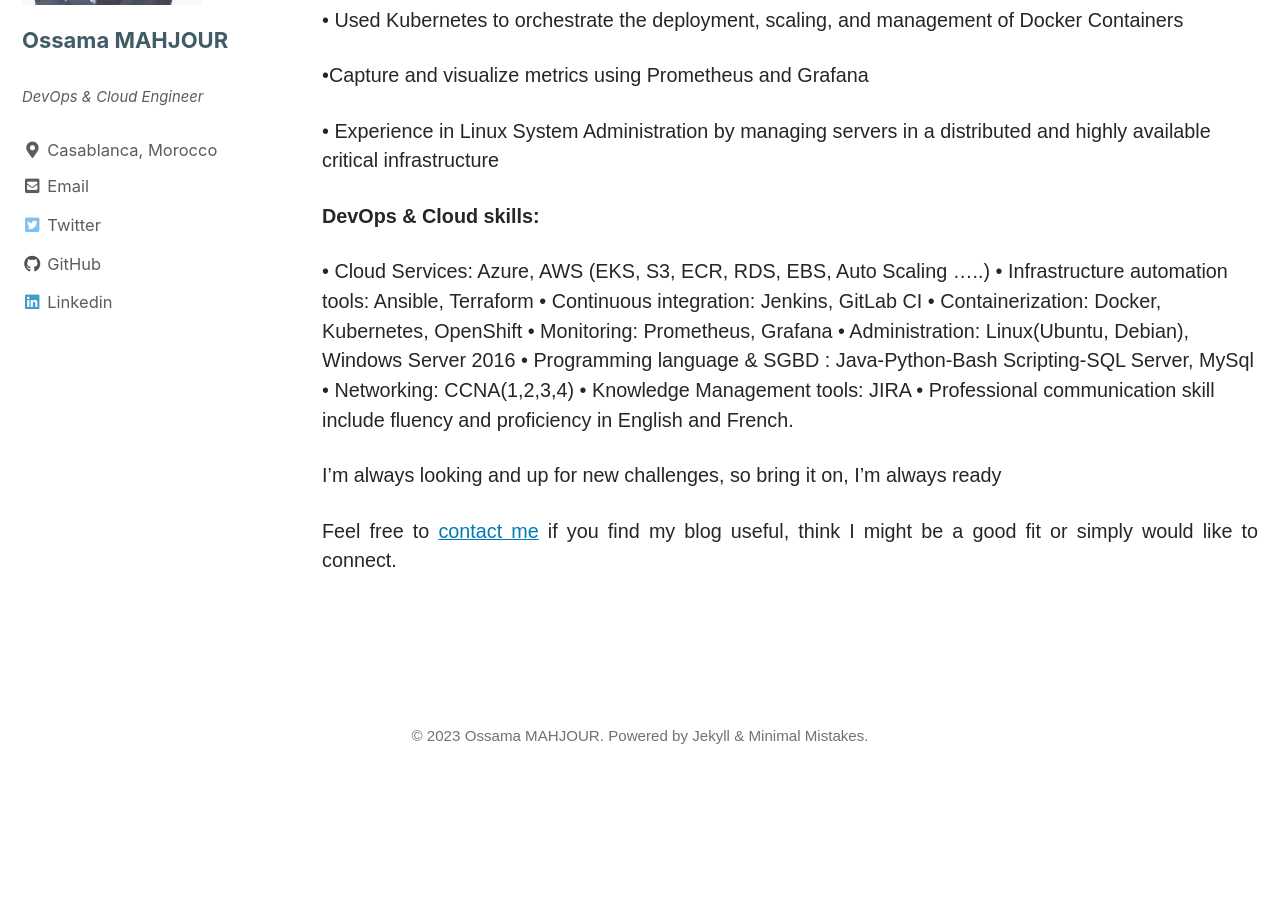
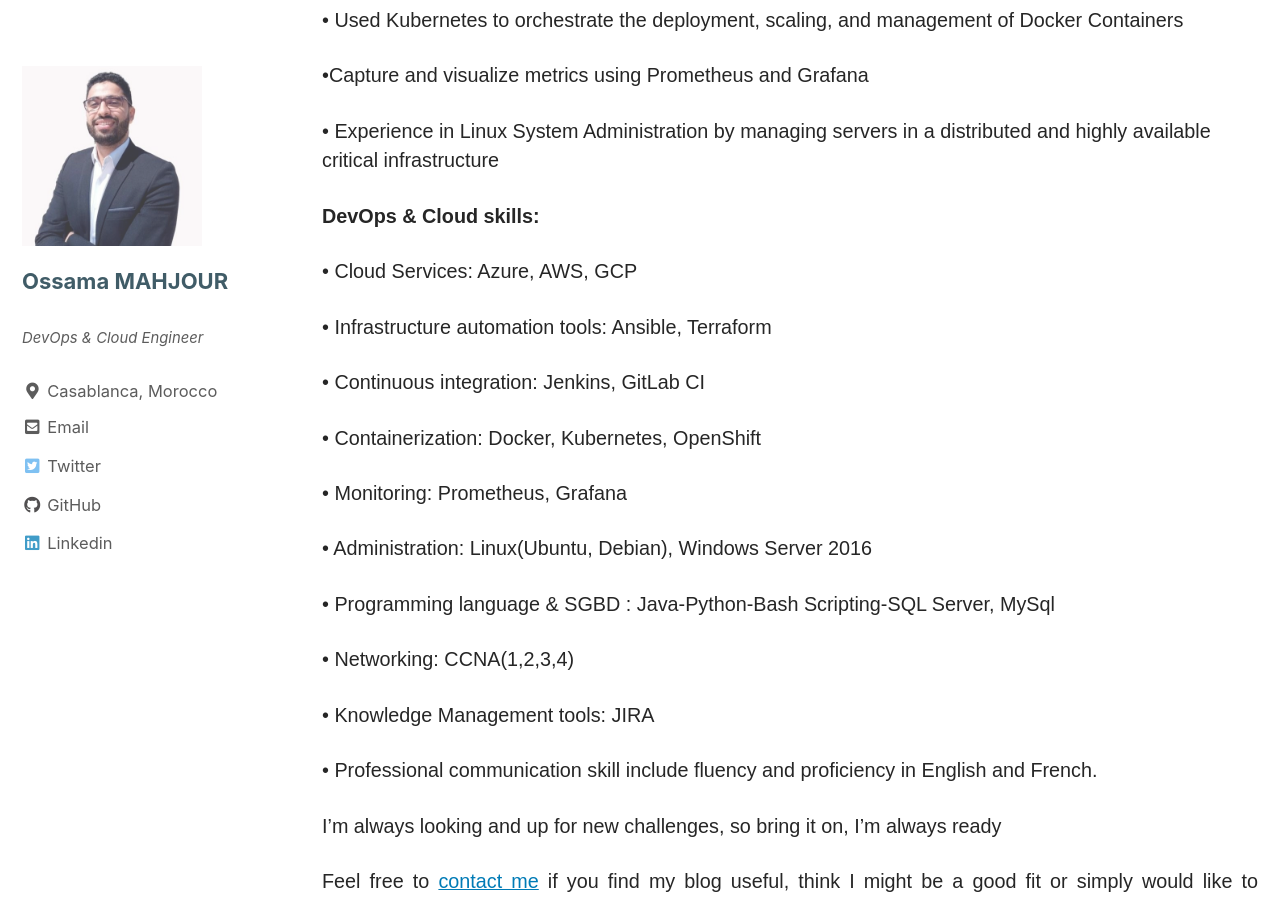
Before and after one commit to ossamamahjour/ossamamahjour.github.io, a Jekyll site: the page built from _pages/about.md, in a window 1280 px wide and 900 px high, scrolled down 803 px. Built offline with Jekyll 4.4.1, drawn with Linux system fonts in a browser that asks for light colours; cached includes are drawn as plain includes; nearby versions of some CDN libraries; before the commit the page ends 1595 px from its top, so only the background shows below that.

Commit message:
conf website

```diff
--- a/_pages/about.md
+++ b/_pages/about.md
@@ -37,15 +37,24 @@
 
 **DevOps & Cloud skills:**
 
-• Cloud Services: Azure, AWS (EKS, S3, ECR, RDS, EBS, Auto Scaling .....)
+• Cloud Services: Azure, AWS, GCP
+
 • Infrastructure automation tools: Ansible, Terraform
+
 • Continuous integration: Jenkins, GitLab CI
+
 • Containerization: Docker, Kubernetes, OpenShift
+
 • Monitoring: Prometheus, Grafana
+
 • Administration: Linux(Ubuntu, Debian), Windows Server 2016
+
 • Programming language & SGBD : Java-Python-Bash Scripting-SQL Server, MySql
+
 • Networking: CCNA(1,2,3,4)
+
 • Knowledge Management tools: JIRA
+
 • Professional communication skill include fluency and proficiency in English and French.
 
 I'm always looking and up for new challenges, so bring it on, I'm always ready
```
